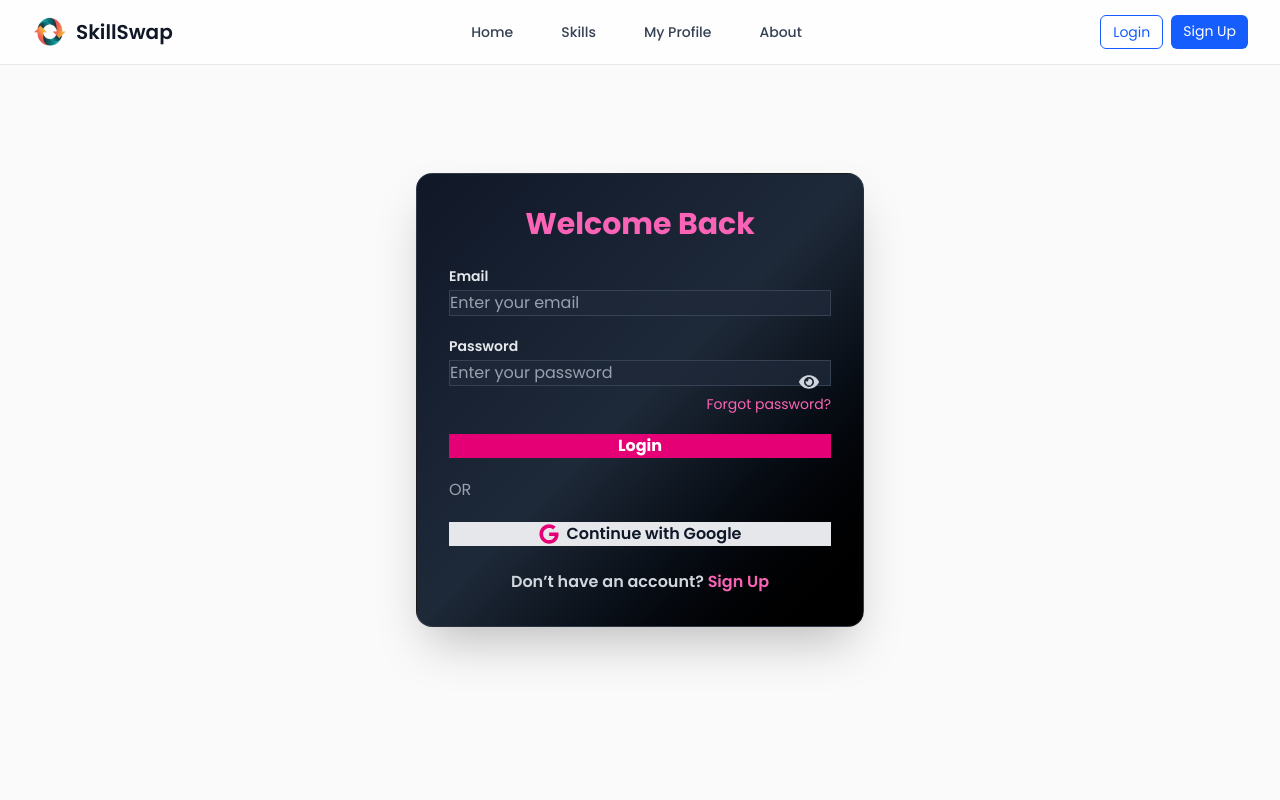
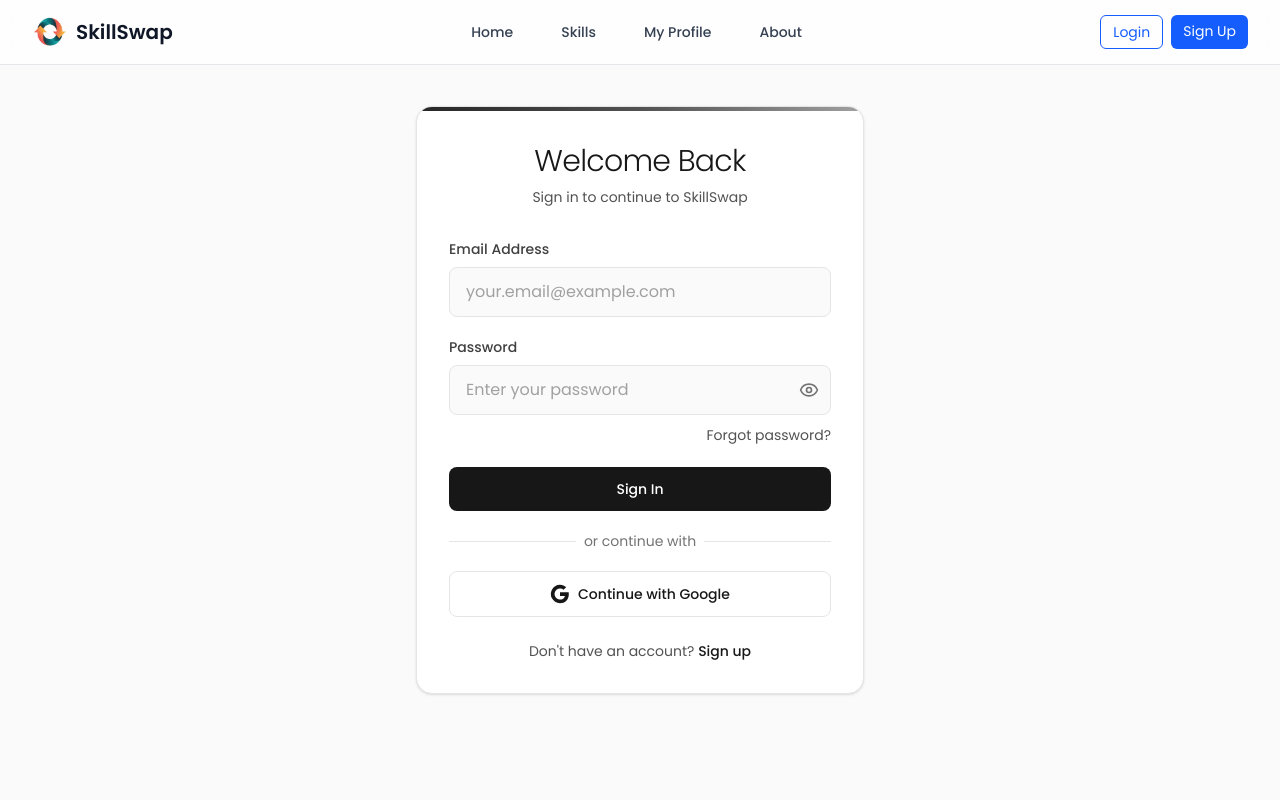
Before and after one commit to the-abed/skill-swap-app, a React (Vite) app: page /auth/login in a window 1280 px wide. Shown: the top 800 px of the page. Built offline with nearby package versions, Linux system fonts and the light colour scheme; no server answers.

Commit message:
fix index.css bug and forgot password functionality

```diff
--- /dev/null
+++ b/src/Components/ForgotPassword.jsx
@@ -0,0 +1,67 @@
+import React, { useState } from "react";
+import { useLocation, useNavigate } from "react-router";
+import toast, { Toaster } from "react-hot-toast";
+
+const ForgotPassword = () => {
+  const location = useLocation();
+  const navigate = useNavigate();
+  const emailFromLogin = location.state?.email || "";
+  const [email, setEmail] = useState(emailFromLogin);
+
+  const handleReset = () => {
+    if (!email) {
+      toast.error("Please enter your email");
+      return;
+    }
+
+    // Show success toast
+    toast.success("Redirecting to Gmail...");
+
+    // Delay slightly so user can see the toast
+    setTimeout(() => {
+      const gmailLink = `https://mail.google.com/mail/${email}`;
+      window.open(gmailLink, "_blank");
+    }, 1500);
+  };
+
+  return (
+    <div className="min-h-screen flex flex-col items-center justify-center p-6 bg-neutral-100 dark:bg-neutral-900">
+      <Toaster position="top-center" />
+      <div className="bg-white dark:bg-neutral-800 backdrop-blur-md rounded-2xl shadow-xl w-full max-w-md p-8 space-y-4">
+        <h2 className="text-3xl font-extrabold text-center text-neutral-900 dark:text-neutral-100 mb-2">
+          Forgot Password?
+        </h2>
+        <p className="text-center text-neutral-600 dark:text-neutral-400 mb-4">
+          Don’t worry, we’ll help you reset it.
+        </p>
+
+        {/* Email Input */}
+        <input
+          type="email"
+          value={email}
+          onChange={(e) => setEmail(e.target.value)}
+          placeholder="Enter your email"
+          className="w-full px-4 py-3 bg-neutral-50 dark:bg-neutral-900 border border-neutral-200 dark:border-neutral-700 rounded-lg text-neutral-900 dark:text-neutral-100 placeholder-neutral-400 dark:placeholder-neutral-500 focus:outline-none focus:ring-2 focus:ring-neutral-900 dark:focus:ring-neutral-400 transition-all"
+        />
+
+        {/* Reset Button */}
+        <button
+          onClick={handleReset}
+          className="w-full px-6 py-3 bg-neutral-900 dark:bg-neutral-100 text-white dark:text-neutral-900 rounded-lg hover:bg-neutral-800 dark:hover:bg-neutral-200 transition-all"
+        >
+          Reset via Gmail
+        </button>
+
+        {/* Back to Login Button */}
+        <button
+          onClick={() => navigate("/auth/login")}
+          className="w-full px-6 py-3 bg-gray-200 dark:bg-gray-700 text-gray-900 dark:text-gray-100 rounded-lg hover:bg-gray-300 dark:hover:bg-gray-600 transition-all"
+        >
+          Back to Login
+        </button>
+      </div>
+    </div>
+  );
+};
+
+export default ForgotPassword;
--- a/src/Components/TopRatedProviders.jsx
+++ b/src/Components/TopRatedProviders.jsx
@@ -28,7 +28,7 @@ const TopRatedProviders = () => {
   }, []);
 
   return (
-    <div className="py-22 px-6 md:px-10 w-11/12 mx-auto">
+    <div className="py-28 px-6 md:px-10 w-11/12 mx-auto">
       {/* Section Title */}
       <div className="text-center mb-14" data-aos="fade-down">
         <h2 className="text-3xl md:text-5xl font-extrabold text-blue-600 mb-3">
@@ -98,7 +98,7 @@ const TopRatedProviders = () => {
               <div className="card-actions justify-center">
                 <button
                   onClick={() => setSelectedProvider(provider)}
-                  className="btn bg-gradient-to-r from-blue-600 to-purple-600 text-white w-full flex items-center justify-center gap-2 hover:scale-105 transition-transform duration-300"
+                  className="btn bg-gradient-to-r from-blue-600 to-purple-600 text-white w-full flex items-center justify-center gap-2 hover:scale-105 transition-transform duration-300 py-1 rounded-md"
                 >
                   Contact
                 </button>
--- a/src/Layouts/AuthLayout.jsx
+++ b/src/Layouts/AuthLayout.jsx
@@ -9,7 +9,7 @@ const AuthLayout = () => {
             <header>
                 <Navbar></Navbar>
             </header>
-            <main className='min-h-screen mx-auto bg-neutral-50 dark:bg-neutral-900'>
+            <main className='min-h-screen mx-auto bg-neutral-50 dark:bg-neutral-900 '>
                 <Outlet></Outlet>
             </main>
             <footer>
--- a/src/Pages/Login.jsx
+++ b/src/Pages/Login.jsx
@@ -1,140 +1,189 @@
-import React, { useRef, useState, useContext } from "react";
+import { useRef, useState, useContext } from "react";
 import { Link, useLocation, useNavigate } from "react-router";
 import { AuthContext } from "../Provider/AuthProvider";
-import { FaGoogle, FaEye, FaEyeSlash } from "react-icons/fa";
+import { Eye, EyeOff } from "lucide-react";
+import toast, { Toaster } from "react-hot-toast";
 
 const Login = () => {
-  const { signIn, googleLogin, resetPassword } = useContext(AuthContext);
+  const { signIn, googleLogin } = useContext(AuthContext);
   const location = useLocation();
   const navigate = useNavigate();
   const [error, setError] = useState("");
   const [showPassword, setShowPassword] = useState(false);
-  const emailRef = useRef();
+  const [email, setEmail] = useState("");
+  const [password, setPassword] = useState("");
 
-  // Handle Email Login
 const handleLogIn = (e) => {
   e.preventDefault();
+  setError("");
+
   const form = e.target;
   const email = form.email.value;
   const password = form.password.value;
 
   signIn(email, password)
     .then((result) => {
-        navigate(location.state ? location.state : "/");
+      toast.success(`Welcome back, ${result.user.displayName || "User"}!`);
+      // Delay navigation so toast is visible
+      setTimeout(() => {
+        navigate(location.state?.from || "/");
+      }, 1500);
     })
-      .catch((error) => {
-        setError("Invalid email or password.");
-      });
+    .catch((err) => setError("Invalid email or password."));
 };
 
-  // Google Login
+
 const handleGoogleSignIn = () => {
   googleLogin()
     .then((result) => {
-        alert(`Welcome ${result.user.displayName}!`);
+      toast.success(`Welcome ${result.user.displayName}!`);
+      setTimeout(() => {
         navigate("/");
+      }, 1500); // wait 1.5s so toast is visible
     })
     .catch((err) => console.error(err.message));
 };
 
-  // Forgot Password
-  const handleForgetPassword = () => {
-    const email = emailRef.current.value;
-    if (!email) {
-      alert("Please enter your email first!");
-      return;
-    }
-    resetPassword(email)
-      .then(() => alert("Password reset email sent!"))
-      .catch((err) => alert(err.message));
-  };
+
 
   return (
-    <div className="min-h-screen flex items-center justify-center p-6">
-     <div className="bg-gradient-to-br from-gray-900 via-gray-800 to-black backdrop-blur-md rounded-2xl shadow-2xl w-full max-w-md p-8 border border-white/10">
-  <h2 className="text-3xl font-extrabold text-center text-pink-400 mb-6">
+    <div className="min-h-screen bg-neutral-50 dark:bg-neutral-900 flex items-center justify-center p-4 transition-colors duration-300">
+      <Toaster position="top-center" reverseOrder={false} />
+      <div className="w-full max-w-md">
+        <div className="bg-white dark:bg-neutral-800 rounded-2xl shadow-sm border border-neutral-200 dark:border-neutral-700 overflow-hidden transition-colors duration-300">
+          <div className="h-1 bg-gradient-to-r from-neutral-800 via-neutral-600 to-neutral-400 dark:from-neutral-600 dark:via-neutral-500 dark:to-neutral-300"></div>
+          <div className="p-8">
+            <div className="text-center mb-8">
+              <h1 className="text-3xl font-light text-neutral-900 dark:text-neutral-100 tracking-tight mb-2">
                 Welcome Back
-  </h2>
+              </h1>
+              <p className="text-neutral-600 dark:text-neutral-400 text-sm">
+                Sign in to continue to SkillSwap
+              </p>
+            </div>
 
             <form onSubmit={handleLogIn} className="space-y-5">
               {/* Email */}
               <div>
-      <label className="block text-sm font-semibold text-gray-200 mb-1">
-        Email
+                <label className="block text-sm font-medium text-neutral-700 dark:text-neutral-300 mb-2">
+                  Email Address
                 </label>
                 <input
-        ref={emailRef}
                   type="email"
                   name="email"
-        placeholder="Enter your email"
-        className="w-full input bg-gray-800/80 text-gray-100 border border-gray-700 placeholder-gray-400 focus:outline-none focus:ring-2 focus:ring-pink-500"
+                  value={email}
+                  onChange={(e) => setEmail(e.target.value)}
+                  placeholder="your.email@example.com"
+                  className="w-full px-4 py-3 bg-neutral-50 dark:bg-neutral-900 border border-neutral-200 dark:border-neutral-700 rounded-lg text-neutral-900 dark:text-neutral-100 placeholder-neutral-400 dark:placeholder-neutral-500 focus:outline-none focus:ring-2 focus:ring-neutral-900 dark:focus:ring-neutral-400 transition-all"
                   required
                 />
               </div>
 
               {/* Password */}
               <div>
-      <label className="block text-sm font-semibold text-gray-200 mb-1">
+                <label className="block text-sm font-medium text-neutral-700 dark:text-neutral-300 mb-2">
                   Password
                 </label>
                 <div className="relative">
                   <input
-          type={showPassword ? 'text' : 'password'}
+                    type={showPassword ? "text" : "password"}
                     name="password"
+                    value={password}
+                    onChange={(e) => setPassword(e.target.value)}
                     placeholder="Enter your password"
-          className="w-full input bg-gray-800/80 text-gray-100 border border-gray-700 placeholder-gray-400 focus:outline-none focus:ring-2 focus:ring-pink-500"
+                    className="w-full px-4 py-3 bg-neutral-50 dark:bg-neutral-900 border border-neutral-200 dark:border-neutral-700 rounded-lg text-neutral-900 dark:text-neutral-100 placeholder-neutral-400 dark:placeholder-neutral-500 focus:outline-none focus:ring-2 focus:ring-neutral-900 dark:focus:ring-neutral-400 transition-all"
                     required
                   />
                   <button
                     type="button"
                     onClick={() => setShowPassword(!showPassword)}
-          className="absolute right-3 top-3 text-gray-300 hover:text-pink-400"
+                    className="absolute right-3 top-1/2 -translate-y-1/2 text-neutral-500 dark:text-neutral-400 hover:text-neutral-900 dark:hover:text-neutral-100 transition-colors"
                   >
-          {showPassword ? <FaEyeSlash size={20} /> : <FaEye size={20} />}
+                    {showPassword ? <EyeOff className="w-5 h-5" /> : <Eye className="w-5 h-5" />}
                   </button>
                 </div>
-      <p
-        onClick={handleForgetPassword}
-        className="text-sm text-pink-400 hover:text-pink-300 mt-2 cursor-pointer text-right"
+
+                <div className="text-right mt-2">
+                  <Link
+                    to="/forgot-password"
+                    state={{ email }}
+                    className="text-sm text-neutral-600 dark:text-neutral-400 hover:text-neutral-900 dark:hover:text-neutral-100 transition-colors"
                   >
                     Forgot password?
-      </p>
+                  </Link>
+                </div>
               </div>
 
               {/* Error Message */}
-    {error && <p className="text-red-500 text-center">{error}</p>}
+              {error && (
+                <div className="bg-red-50 dark:bg-red-900/20 border border-red-200 dark:border-red-800 rounded-lg p-3">
+                  <p className="text-red-600 dark:text-red-400 text-sm text-center">{error}</p>
+                </div>
+              )}
 
               {/* Login Button */}
               <button
                 type="submit"
-      className="btn w-full bg-pink-600 hover:bg-pink-700 text-white font-bold border-none transition-transform hover:scale-105"
+                className="w-full px-6 py-3 bg-neutral-900 dark:bg-neutral-100 text-white dark:text-neutral-900 text-sm font-medium rounded-lg hover:bg-neutral-800 dark:hover:bg-neutral-200 transition-all"
               >
-      Login
+                Sign In
               </button>
 
               {/* Divider */}
-    <div className="divider text-gray-400">OR</div>
+              <div className="relative">
+                <div className="absolute inset-0 flex items-center">
+                  <div className="w-full border-t border-neutral-200 dark:border-neutral-700"></div>
+                </div>
+                <div className="relative flex justify-center text-sm">
+                  <span className="px-2 bg-white dark:bg-neutral-800 text-neutral-500 dark:text-neutral-400">
+                    or continue with
+                  </span>
+                </div>
+              </div>
 
               {/* Google Login */}
               <button
                 type="button"
                 onClick={handleGoogleSignIn}
-      className="btn w-full bg-gray-200 text-gray-900 font-semibold hover:bg-gray-300 flex items-center justify-center gap-2"
+                className="w-full px-6 py-3 bg-white dark:bg-neutral-900 text-neutral-900 dark:text-neutral-100 text-sm font-medium rounded-lg border border-neutral-200 dark:border-neutral-700 hover:bg-neutral-50 dark:hover:bg-neutral-800 transition-all flex items-center justify-center gap-2"
               >
-      <FaGoogle className="text-xl text-pink-600" />
+                <svg className="w-5 h-5" viewBox="0 0 24 24">
+                  <path
+                    fill="currentColor"
+                    d="M22.56 12.25c0-.78-.07-1.53-.2-2.25H12v4.26h5.92c-.26 1.37-1.04 2.53-2.21 3.31v2.77h3.57c2.08-1.92 3.28-4.74 3.28-8.09z"
+                  />
+                  <path
+                    fill="currentColor"
+                    d="M12 23c2.97 0 5.46-.98 7.28-2.66l-3.57-2.77c-.98.66-2.23 1.06-3.71 1.06-2.86 0-5.29-1.93-6.16-4.53H2.18v2.84C3.99 20.53 7.7 23 12 23z"
+                  />
+                  <path
+                    fill="currentColor"
+                    d="M5.84 14.09c-.22-.66-.35-1.36-.35-2.09s.13-1.43.35-2.09V7.07H2.18C1.43 8.55 1 10.22 1 12s.43 3.45 1.18 4.93l2.85-2.22.81-.62z"
+                  />
+                  <path
+                    fill="currentColor"
+                    d="M12 5.38c1.62 0 3.06.56 4.21 1.64l3.15-3.15C17.45 2.09 14.97 1 12 1 7.7 1 3.99 3.47 2.18 7.07l3.66 2.84c.87-2.6 3.3-4.53 6.16-4.53z"
+                  />
+                </svg>
                 Continue with Google
               </button>
             </form>
 
             {/* Sign Up Link */}
-  <p className="mt-6 text-center text-gray-300 font-semibold">
-    Don’t have an account?{' '}
-    <Link to="/auth/register" className="text-pink-400 hover:underline">
-      Sign Up
+            <div className="mt-6 text-center">
+              <p className="text-sm text-neutral-600 dark:text-neutral-400">
+                Don't have an account?{" "}
+                <Link
+                  to="/auth/register"
+                  className="text-neutral-900 dark:text-neutral-100 hover:underline font-medium"
+                >
+                  Sign up
                 </Link>
               </p>
             </div>
-
+          </div>
+        </div>
+      </div>
     </div>
   );
 };
--- a/src/Pages/Register.jsx
+++ b/src/Pages/Register.jsx
@@ -2,10 +2,10 @@ import React, { useContext, useState } from "react";
 import { Link, useNavigate } from "react-router";
 import { AuthContext } from "../Provider/AuthProvider";
 import { FaEye, FaEyeSlash, FaGoogle } from "react-icons/fa";
-import toast, { Toaster } from "react-hot-toast";
 
 const Register = () => {
-  const { createUser, setUser, updateUser, googleLogin } = useContext(AuthContext);
+  const { createUser, setUser, updateUser, googleLogin } =
+    useContext(AuthContext);
   const [error, setError] = useState("");
   const [showPassword, setShowPassword] = useState(false);
   const navigate = useNavigate();
@@ -20,7 +20,6 @@ const Register = () => {
     const email = form.email.value.trim();
     const password = form.password.value.trim();
 
-    // Password validation
     if (password.length < 6) {
       setError("Password must be at least 6 characters long.");
       return;
@@ -41,122 +40,110 @@ const Register = () => {
           .then(() => {
             setUser({ ...createdUser, displayName: name, photoURL: photo });
             navigate("/");
-            toast.success("Signed Up successfully");
           })
-          .catch((updateErr) => {
-            console.error("Profile update error:", updateErr);
-            setUser(createdUser);
-            setError("Account created but failed to update profile.");
-          });
+          .catch(() => setUser(createdUser));
       })
-      .catch((err) => {
-        console.error("Create user error:", err);
-        setError(err.message || "Failed to create account.");
-      });
+      .catch((err) => setError(err.message || "Failed to create account."));
   };
 
   const handleGoogleSignIn = () => {
     googleLogin()
-      .then((result) => {
-        alert(`Welcome ${result.user.displayName}!`);
-        navigate("/");
-      })
+      .then((result) => navigate("/"))
       .catch((err) => console.error(err.message));
   };
 
   return (
-    <div className="flex justify-center items-center min-h-screen ">
-      <Toaster position="top-center" reverseOrder={false} />
-      <div className="bg-gradient-to-br from-gray-900 via-gray-800 to-black backdrop-blur-md rounded-2xl shadow-2xl w-full max-w-md p-8 border border-gray-800 my-10">
-        <h2 className="text-3xl font-extrabold text-center text-white mb-6">
+    <div className="min-h-screen flex justify-center items-center bg-neutral-50 dark:bg-neutral-900 p-6">
+      <div className="w-full max-w-md bg-white dark:bg-neutral-800 rounded-2xl shadow-sm border border-neutral-200 dark:border-neutral-700 p-8 transition-colors duration-300 mt-18">
+        <h2 className="text-3xl font-extrabold text-center text-neutral-900 dark:text-neutral-100 mb-6">
           Create an Account
         </h2>
 
-        <form onSubmit={handleRegister} className="space-y-5 ">
-          {/* Name */}
+        <form onSubmit={handleRegister} className="space-y-5">
           <div>
-            <label className="block text-sm font-semibold text-white mb-1">Name</label>
+            <label className="block text-sm font-medium text-neutral-700 dark:text-neutral-300 mb-2">
+              Name
+            </label>
             <input
               type="text"
               name="name"
               placeholder="Enter your name"
-              className="w-full input bg-white/20 text-white border-none placeholder-gray-300 focus:outline-none focus:ring-2 focus:ring-pink-400"
+              className="w-full px-4 py-3 bg-neutral-50 dark:bg-neutral-900 border border-neutral-200 dark:border-neutral-700 rounded-lg text-neutral-900 dark:text-neutral-100 placeholder-neutral-400 dark:placeholder-neutral-500 focus:outline-none focus:ring-2 focus:ring-neutral-900 dark:focus:ring-neutral-400 transition-all"
               required
             />
           </div>
 
-          {/* Photo URL */}
           <div>
-            <label className="block text-sm font-semibold text-white mb-1">Photo URL</label>
+            <label className="block text-sm font-medium text-neutral-700 dark:text-neutral-300 mb-2">
+              Photo URL
+            </label>
             <input
               type="text"
               name="photo"
               placeholder="Enter photo URL"
-              className="w-full input bg-white/20 text-white border-none placeholder-gray-300 focus:outline-none focus:ring-2 focus:ring-pink-400"
+              className="w-full px-4 py-3 bg-neutral-50 dark:bg-neutral-900 border border-neutral-200 dark:border-neutral-700 rounded-lg text-neutral-900 dark:text-neutral-100 placeholder-neutral-400 dark:placeholder-neutral-500 focus:outline-none focus:ring-2 focus:ring-neutral-900 dark:focus:ring-neutral-400 transition-all"
             />
           </div>
 
-          {/* Email */}
           <div>
-            <label className="block text-sm font-semibold text-white mb-1">Email</label>
+            <label className="block text-sm font-medium text-neutral-700 dark:text-neutral-300 mb-2">
+              Email
+            </label>
             <input
               type="email"
               name="email"
               placeholder="Enter your email"
-              className="w-full input bg-white/20 text-white border-none placeholder-gray-300 focus:outline-none focus:ring-2 focus:ring-pink-400"
+              className="w-full px-4 py-3 bg-neutral-50 dark:bg-neutral-900 border border-neutral-200 dark:border-neutral-700 rounded-lg text-neutral-900 dark:text-neutral-100 placeholder-neutral-400 dark:placeholder-neutral-500 focus:outline-none focus:ring-2 focus:ring-neutral-900 dark:focus:ring-neutral-400 transition-all"
               required
             />
           </div>
 
-          {/* Password */}
           <div>
-            <label className="block text-sm font-semibold text-white mb-1">Password</label>
+            <label className="block text-sm font-medium text-neutral-700 dark:text-neutral-300 mb-2">
+              Password
+            </label>
             <div className="relative">
               <input
                 type={showPassword ? "text" : "password"}
                 name="password"
                 placeholder="Enter your password"
-                className="w-full input bg-white/20 text-white border-none placeholder-gray-300 focus:outline-none focus:ring-2 focus:ring-pink-400"
+                className="w-full px-4 py-3 bg-neutral-50 dark:bg-neutral-900 border border-neutral-200 dark:border-neutral-700 rounded-lg text-neutral-900 dark:text-neutral-100 placeholder-neutral-400 dark:placeholder-neutral-500 focus:outline-none focus:ring-2 focus:ring-neutral-900 dark:focus:ring-neutral-400 transition-all"
                 required
               />
               <button
                 type="button"
                 onClick={() => setShowPassword(!showPassword)}
-                className="absolute right-3 top-3 text-white/80 hover:text-pink-300"
+                className="absolute right-3 top-1/2 -translate-y-1/2 text-neutral-500 dark:text-neutral-400 hover:text-neutral-900 dark:hover:text-neutral-100 transition-colors"
               >
-                {showPassword ? <FaEyeSlash size={20} /> : <FaEye size={20} />}
+                {showPassword ? <FaEyeSlash /> : <FaEye />}
               </button>
             </div>
           </div>
 
-          {/* Error */}
-          {error && <p className="text-red-400 text-center">{error}</p>}
+          {error && <p className="text-red-500 text-center">{error}</p>}
 
-          {/* Register Button */}
           <button
             type="submit"
-            className="btn w-full bg-pink-500 hover:bg-pink-600 text-white font-bold border-none"
+            className="w-full px-6 py-3 bg-neutral-900 dark:bg-neutral-100 text-white dark:text-neutral-900 rounded-lg hover:bg-neutral-800 dark:hover:bg-neutral-200 transition-all"
           >
             Sign Up
           </button>
 
-
-
-          {/* Google Sign-In */}
           <button
             type="button"
             onClick={handleGoogleSignIn}
-            className="btn w-full bg-white text-gray-800 font-semibold hover:bg-gray-100 flex items-center justify-center gap-2"
+            className="w-full px-6 py-3 bg-white dark:bg-neutral-900 text-neutral-900 dark:text-neutral-100 rounded-lg border border-neutral-200 dark:border-neutral-700 hover:bg-neutral-50 dark:hover:bg-neutral-800 transition-all flex items-center justify-center gap-2"
           >
-            <FaGoogle className="text-xl text-pink-600" />
-            Continue with Google
+            <FaGoogle className="text-pink-600" /> Continue with Google
           </button>
         </form>
 
-        {/* Login Link */}
-        <p className="mt-6 text-center text-gray-200 font-semibold">
+        <p className="mt-6 text-center text-neutral-600 dark:text-neutral-400">
           Already have an account?{" "}
-          <Link to="/auth/login" className="text-pink-300 hover:underline">
+          <Link
+            to="/auth/login"
+            className="text-neutral-900 dark:text-neutral-100 hover:underline font-medium"
+          >
             Log In
           </Link>
         </p>
--- a/src/index.css
+++ b/src/index.css
@@ -1,9 +1,21 @@
-@import url('https://fonts.googleapis.com/css2?family=Poppins:wght@400;500;600;700&display=swap');
+@import url('https://fonts.googleapis.com/css2?family=Poppins:ital,wght@0,100;0,200;0,300;0,400;0,500;0,600;0,700;0,800;0,900;1,100;1,200;1,300;1,400;1,500;1,600;1,700;1,800;1,900&display=swap');
+
 @import "tailwindcss";
-@import "swiper/css";
-@import "swiper/css/navigation";
-@import "swiper/css/pagination";
-
+@plugin "daisyui";
+@import 'swiper/css';
+@import 'swiper/css/navigation';
+@import 'swiper/css/pagination';
+@plugin "daisyui/theme" {
+  name: "light";
+  default: true;
+  --color-primary:  #403F3F;
+  --color-secondary: #2ecc71;
+  --color-thirdly: #3498db;
+  --color-base-200: #F3F3F3;
+  --color-base-300: #E7E7E7;
+  --color-accent: #706F6F;
+}
 body {
   font-family: "Poppins", sans-serif;
+  min-height: 100vh;
 }
```
Also changed, not shown: src/Components/Hero.jsx (+7 -8 lines), src/Components/Navbar.jsx (+7 -3 lines), src/Components/PopularSkills.jsx (+6 -5 lines), src/Routes/Route.jsx (+7 -1 lines), 1 other file (tests, documents, lock files or other folders). Lines whose indentation alone changed are shown as unchanged.
